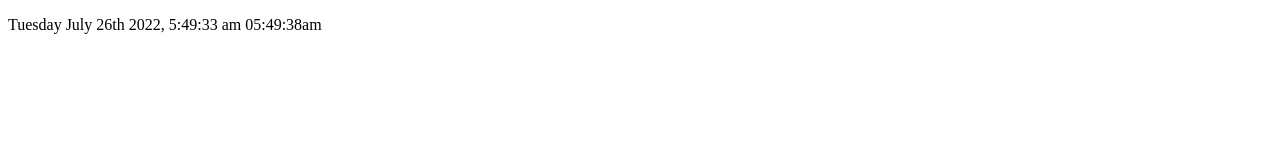
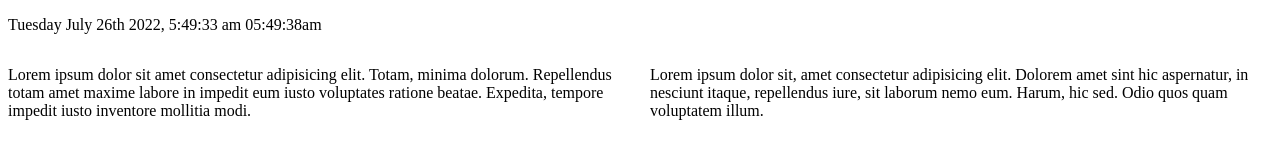
Before and after one commit to pfsun89/Clock, a plain HTML site: page index.html in a window 1280 px wide. Drawn offline with nearby package versions, Linux system fonts and the light colour scheme.

Commit message:
Created folders, linked to new CSS file, and tested CSS grid with lorem ipsum

```diff
--- /dev/null
+++ b/assets/css/style.css
@@ -0,0 +1,5 @@
+.grid-container {
+    display: grid;
+    grid-template-columns: 1fr 1fr;
+    grid-gap: 20px;
+}
--- a/index.html
+++ b/index.html
@@ -5,15 +5,26 @@
     <meta http-equiv="X-UA-Compatible" content="IE=edge">
     <meta name="viewport" content="width=device-width, initial-scale=1.0">
     <title>Clock</title>
+    <link rel="stylesheet" type="text/css" href="assets/css/style.css">
 </head>
 <body>
 
     <!-- Display date -->
     <p id="date"></p>
 
+    <!-- Testing CSS grid -->
+    <div class="grid-container">
+        <div class="block1">
+            <p>Lorem ipsum dolor sit amet consectetur adipisicing elit. Totam, minima dolorum. Repellendus totam amet maxime labore in impedit eum iusto voluptates ratione beatae. Expedita, tempore impedit iusto inventore mollitia modi.</p>
+        </div>
+        <div class="block2">
+            <p>Lorem ipsum dolor sit, amet consectetur adipisicing elit. Dolorem amet sint hic aspernatur, in nesciunt itaque, repellendus iure, sit laborum nemo eum. Harum, hic sed. Odio quos quam voluptatem illum.</p>
+        </div>
+    </div>
+
     <!-- Links to jquery, moment.js, and clock.js -->
     <script src="https://code.jquery.com/jquery-3.4.1.min.js"></script>
     <script src="https://cdnjs.cloudflare.com/ajax/libs/moment.js/2.24.0/moment.min.js"></script>
-    <script src="clock.js"></script>
+    <script src="assets/js/clock.js"></script>
 </body>
 </html>
```
Also changed, not shown: assets/js/clock.js (renamed from clock.js).
